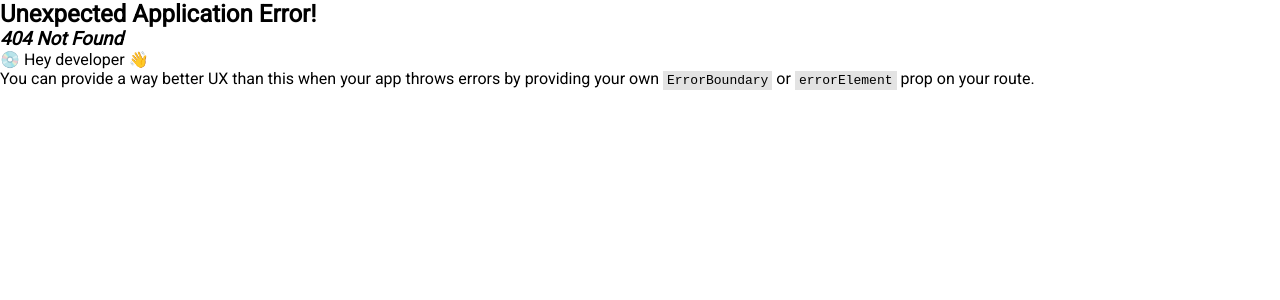
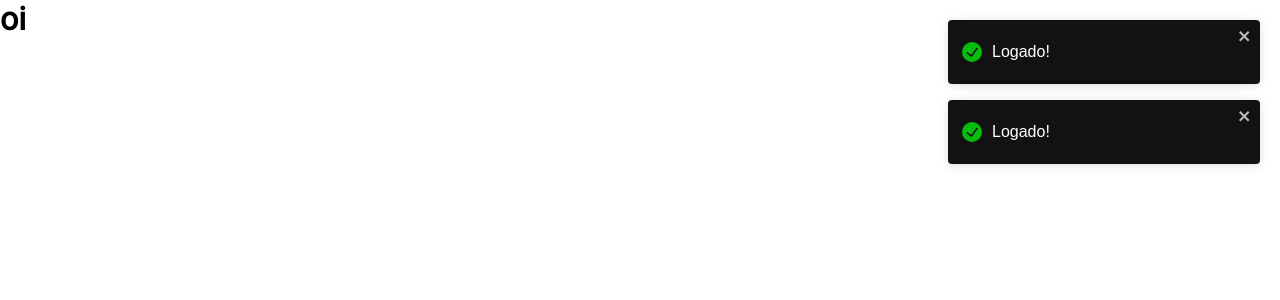
Before and after one commit to VicenteCarlos/dashgo.web, a React (Vite) app: page /dashboard in a window 1280 px wide. Before the commit this address had no page. Shown: the top 300 px of the page. Built offline with nearby package versions, Linux system fonts and the light colour scheme.

Commit message:
chore: start dashboard feature

```diff
--- a/package.json
+++ b/package.json
@@ -14,6 +14,7 @@
     "@emotion/styled": "^11.11.0",
     "@hookform/resolvers": "^3.3.2",
     "@mui/material": "^5.14.18",
+    "axios": "^1.6.2",
     "faker": "^6.6.6",
     "miragejs": "^0.1.48",
     "react": "^18.2.0",
@@ -21,6 +22,7 @@
     "react-hook-form": "^7.48.2",
     "react-query": "^3.39.3",
     "react-router-dom": "^6.19.0",
+    "react-toastify": "^9.1.3",
     "styled-components": "^6.1.1",
     "yup": "^1.3.2"
   },
--- a/src/main.tsx
+++ b/src/main.tsx
@@ -3,10 +3,14 @@ import ReactDOM from "react-dom/client";
 import { RouterProvider } from "react-router-dom";
 import { router } from "./routes/router";
 import { GlobalStyle } from "./styles/global";
+import { ThemeProvider } from "@emotion/react";
+import { theme } from "./styles/theme";
 
 ReactDOM.createRoot(document.getElementById("root")!).render(
   <React.StrictMode>
     <GlobalStyle />
-    <RouterProvider router={router} />
+    <ThemeProvider theme={theme}>
+      <RouterProvider router={router} />
+    </ThemeProvider>
   </React.StrictMode>
 );
--- /dev/null
+++ b/src/pages/Dashboard/index.tsx
@@ -0,0 +1,15 @@
+import { configToast } from "../Login/configToast"
+import { ToastContainer, toast } from "react-toastify";
+import 'react-toastify/dist/ReactToastify.css';
+
+
+const Dashboard = () => {
+    toast.success("Logado!", configToast)
+
+    return <>
+        <ToastContainer />
+        <h1>oi</h1>
+    </>
+}
+
+export { Dashboard }
--- a/src/routes/routes.tsx
+++ b/src/routes/routes.tsx
@@ -1,3 +1,4 @@
+import { Dashboard } from "../pages/Dashboard";
 import { Login } from "../pages/Login";
 import { Register } from "../pages/Register";
 
@@ -10,6 +11,10 @@ const routes = [
     path: "/register",
     element: <Register />,
   },
+  {
+    path: "/dashboard",
+    element: <Dashboard />,
+  },
 ];
 
 export { routes };
```
Also changed, not shown: src/pages/Dashboard/style.tsx (added), 1 other file (tests, documents, lock files or other folders).
